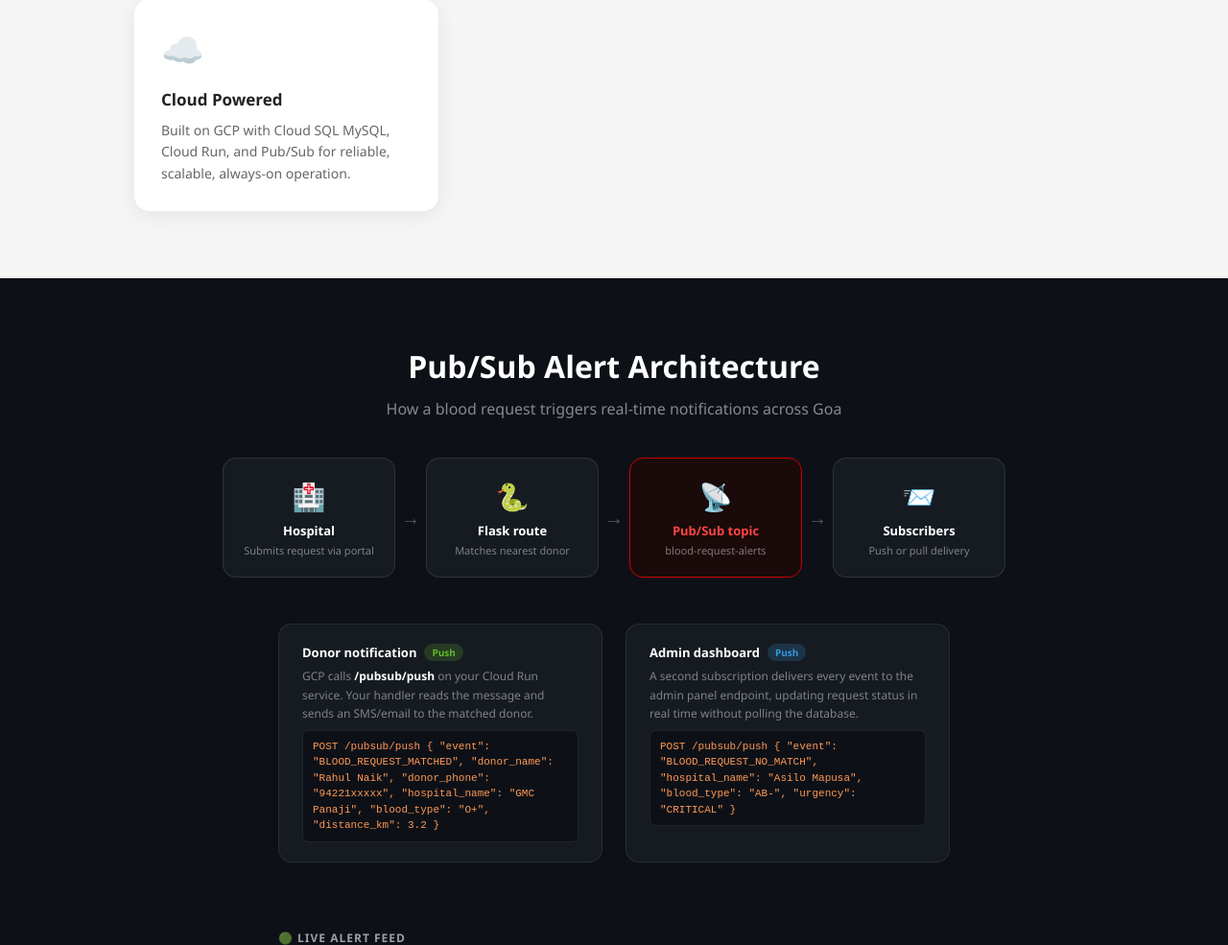
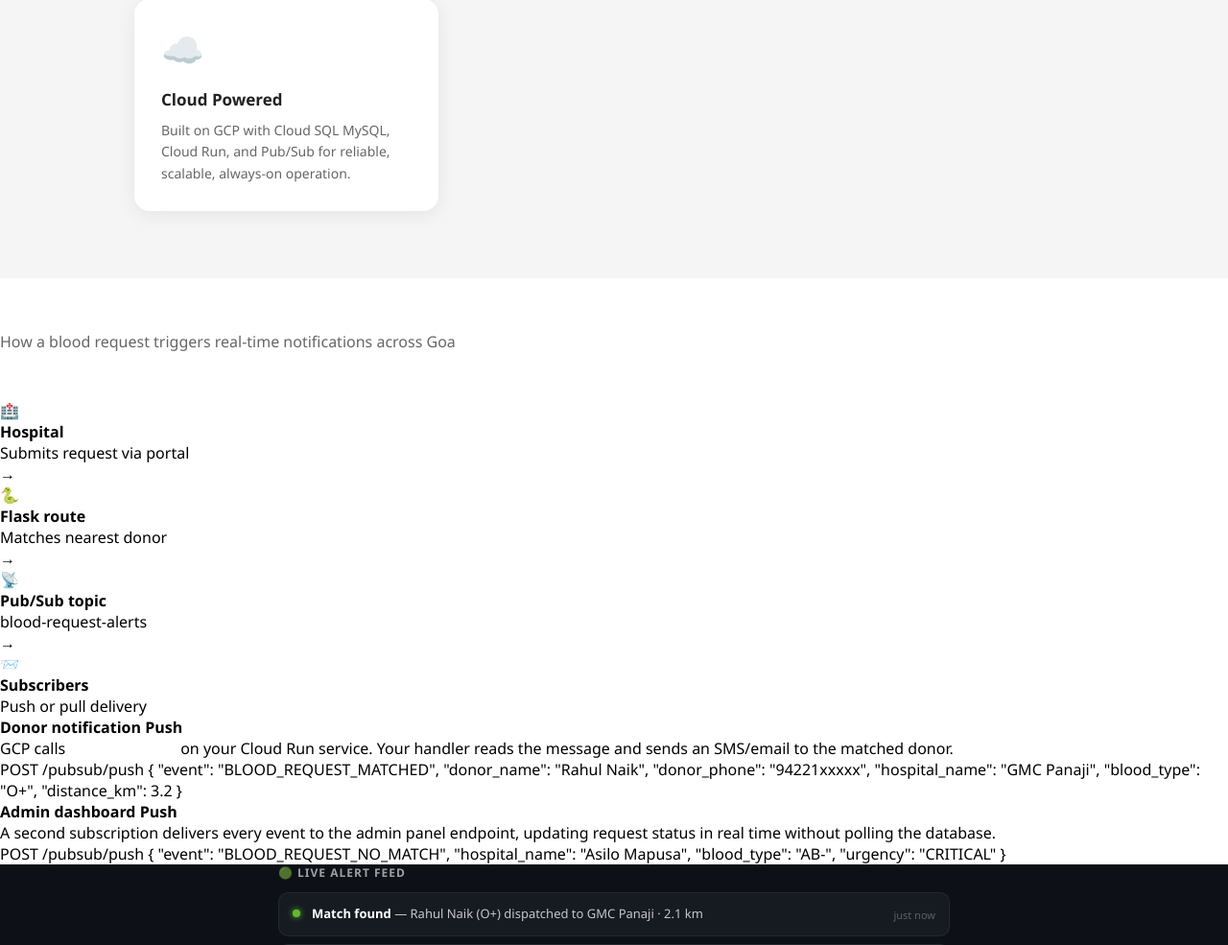
Before and after one commit to xxgitvc/bloodbank-project, a Flask app: page / in a window 1280 px wide. Shown: the part 2784-3769 px from the top of the page at 96% size. Run offline with Flask 3, Linux system fonts and the light colour scheme; data that the repository does not hold is empty; some libraries are stand-ins or nearby versions.

Commit message:
Update index.html

```diff
--- a/templates/index.html
+++ b/templates/index.html
@@ -78,27 +78,6 @@ nav{background:var(--red);padding:16px 40px;display:flex;justify-content:space-b
 .feat-icon{font-size:36px;margin-bottom:16px}
 .feat-card h3{font-size:17px;font-weight:700;color:#222;margin-bottom:10px}
 .feat-card p{font-size:14px;color:#666;line-height:1.6}
-
-/* PUB/SUB ARCHITECTURE SECTION */
-.pubsub-section{background:#0d1117;padding:70px 40px;text-align:center}
-.pubsub-section .section-title{color:#fff}
-.pubsub-section .section-sub{color:rgba(255,255,255,0.5);margin-bottom:40px}
-.arch-flow{display:flex;justify-content:center;align-items:stretch;gap:0;flex-wrap:wrap;max-width:1000px;margin:0 auto 48px}
-.arch-node{background:#161b22;border:1px solid rgba(255,255,255,0.1);border-radius:14px;padding:20px 16px;min-width:140px;flex:1;max-width:180px;text-align:center;position:relative}
-.arch-node .arch-icon{font-size:28px;margin-bottom:8px}
-.arch-node h4{color:#fff;font-size:13px;font-weight:700;margin-bottom:4px}
-.arch-node p{color:rgba(255,255,255,0.45);font-size:11px;line-height:1.4}
-.arch-node.highlight{border-color:var(--red);background:#1a0a0a}
-.arch-node.highlight h4{color:#ff4444}
-.arch-arrow{display:flex;align-items:center;padding:0 6px;color:rgba(255,255,255,0.3);font-size:20px;align-self:center}
-.sub-split{display:flex;justify-content:center;gap:24px;max-width:700px;margin:0 auto}
-.sub-card{background:#161b22;border:1px solid rgba(255,255,255,0.08);border-radius:14px;padding:20px 24px;flex:1;text-align:left}
-.sub-card h4{color:#fff;font-size:13px;font-weight:700;margin-bottom:6px;display:flex;align-items:center;gap:8px}
-.sub-badge{font-size:10px;padding:2px 8px;border-radius:10px;font-weight:700}
-.sub-badge.push{background:rgba(99,185,44,0.2);color:#63b92c}
-.sub-badge.pull{background:rgba(52,152,219,0.2);color:#3498db}
-.sub-card p{color:rgba(255,255,255,0.45);font-size:12px;line-height:1.6}
-.sub-card code{display:block;margin-top:8px;background:#0d1117;border:1px solid rgba(255,255,255,0.08);border-radius:6px;padding:8px 10px;font-family:'Courier New',monospace;font-size:11px;color:#ff9955;line-height:1.5}
 
 /* LIVE ALERT FEED */
 .alert-feed{background:#0d1117;padding:0 40px 60px;text-align:center}
```
